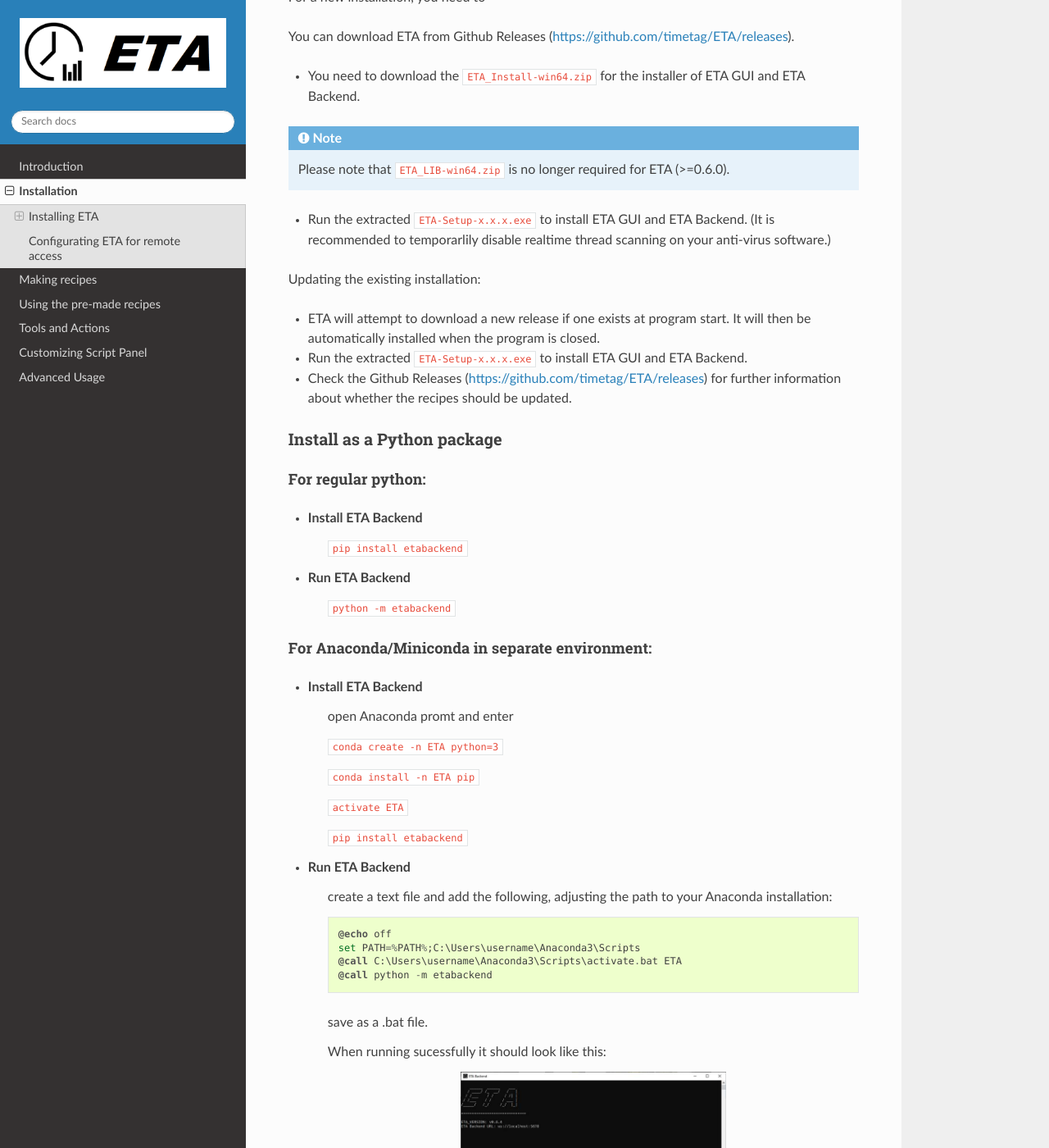
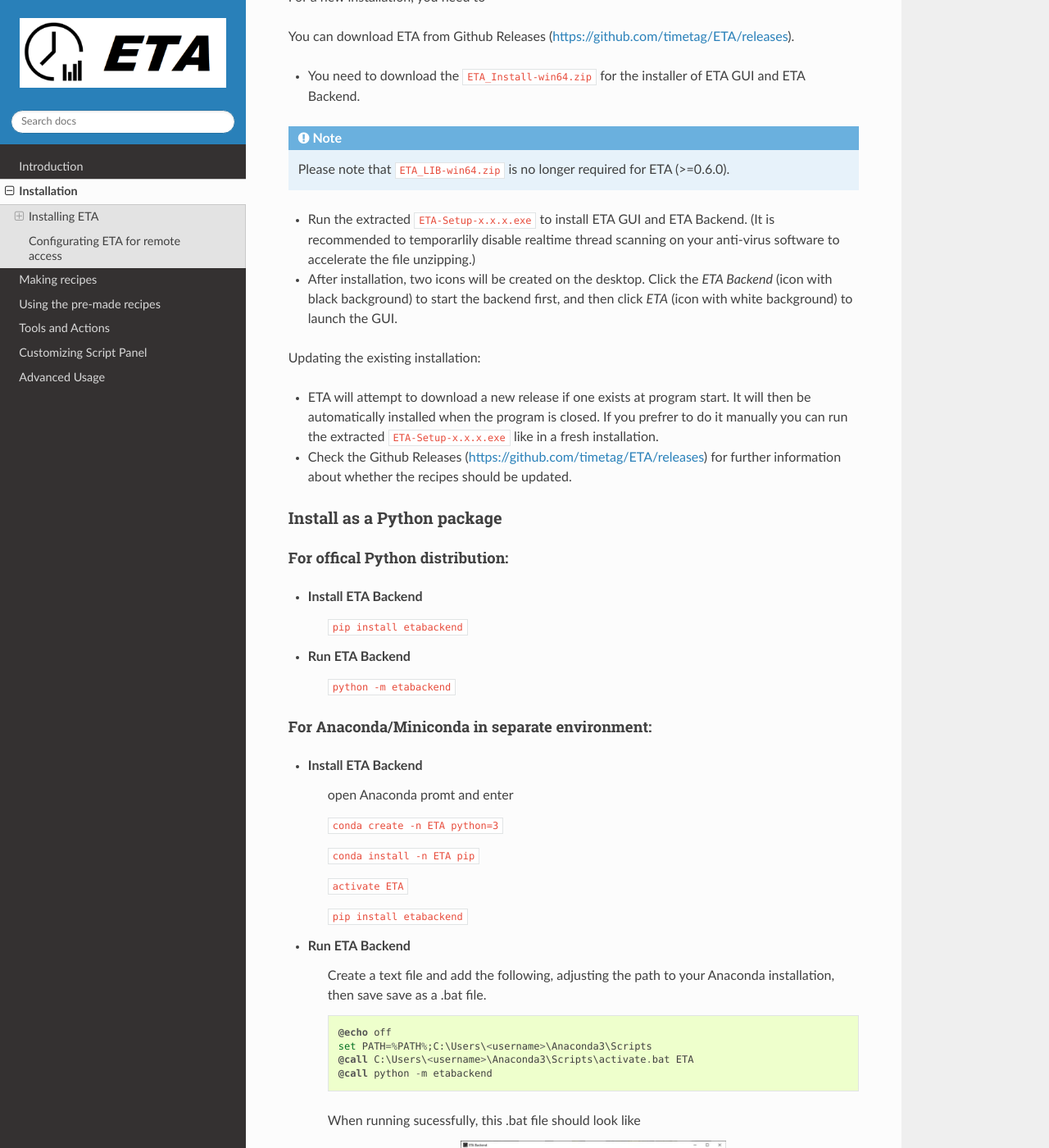
Before and after one commit to timetag/timetag.github.io, a Sphinx documentation site: the page built from docs/installation.rst, in a window 1280 px wide and 1400 px high, scrolled down 641 px. Shown: the whole window at 82% size. Built offline with Sphinx 7.4.7 and the Read the Docs theme 2.0.0, drawn with Linux system fonts in a browser that asks for light colours.

Commit message:
Update installation.rst

```diff
--- a/docs/installation.rst
+++ b/docs/installation.rst
@@ -22,20 +22,20 @@
 .. note::
     Please note that ``ETA_LIB-win64.zip`` is no longer required for ETA (>=0.6.0).
 
-*       Run the extracted ``ETA-Setup-x.x.x.exe`` to install ETA GUI and ETA Backend. (It is recommended to temporarlily disable realtime thread scanning on your anti-virus software.)
+*       Run the extracted ``ETA-Setup-x.x.x.exe`` to install ETA GUI and ETA Backend. (It is recommended to temporarlily disable realtime thread scanning on your anti-virus software to accelerate the file unzipping.)
+
+*       After installation, two icons will be created on the desktop. Click the `ETA Backend` (icon with black background) to start the backend first, and then click `ETA` (icon with white background) to launch the GUI.
 
 Updating the existing installation:
 
-*       ETA will attempt to download a new release if one exists at program start. It will then be automatically installed when the program is closed.
-
-*       Run the extracted ``ETA-Setup-x.x.x.exe`` to install ETA GUI and ETA Backend.
+*       ETA will attempt to download a new release if one exists at program start. It will then be automatically installed when the program is closed. If you prefrer to do it manually you can run the extracted ``ETA-Setup-x.x.x.exe`` like in a fresh installation.
 
 *       Check the Github Releases (https://github.com/timetag/ETA/releases) for further information about whether the recipes should be updated.
 
 
 Install as a Python package
 ......
-For regular python:
+For offical Python distribution:
 ,,,,
 
 * Install ETA Backend
@@ -56,25 +56,24 @@
     ``activate ETA``
 
     ``pip install etabackend``
+
 * Run ETA Backend
-    create a text file and add the following, adjusting the path to your Anaconda installation:
+    Create a text file and add the following, adjusting the path to your Anaconda installation, then save save as a .bat file.
 
     .. code::
 
             @echo off
-            set PATH=%PATH%;C:\Users\username\Anaconda3\Scripts
-            @call C:\Users\username\Anaconda3\Scripts\activate.bat ETA
+            set PATH=%PATH%;C:\Users\<username>\Anaconda3\Scripts
+            @call C:\Users\<username>\Anaconda3\Scripts\activate.bat ETA
             @call python -m etabackend
 
-    save as a .bat file.
-
-    When running sucessfully it should look like this:
+    When running sucessfully, this .bat file should look like
 
     .. figure:: _static/ETA_backend.jpg
         :align: center
         :width: 50 %
-Run the Web GUI
-,,,,
+
+* Run the Web GUI
 
      Please not that the GUI will not be installed when ETA is installed as a Python package. Instead, you can access the  `ETA Web GUI <https://timetag.github.io/ETA/gui/src/renderer/>`_ on any platform with a Web browser.
 
```
